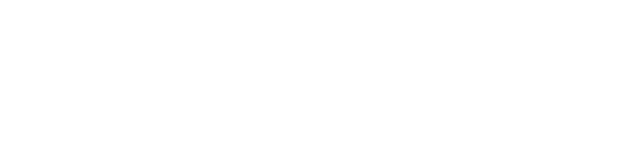
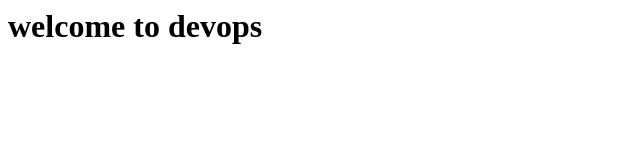
Before and after one commit to ashishgs4/website, a plain HTML site: page index.html in a window 1280 px wide. Shown: the whole page, without its empty margins (0-640 px from the left). Drawn offline with Linux system fonts and the light colour scheme.

```diff
--- a/index.html
+++ b/index.html
@@ -1,6 +1,6 @@
 <HTML>
-<title> jenkins CI CD pipeline</titple>
-<body>
-<h1> welcome to devops</h1>
-</body>
-</html>
+<TITLE> jenkins CI CD pipeline</TITLE>
+<BODY>
+<H1> welcome to devops</H1>
+</BODY>
+</HTML>
```
